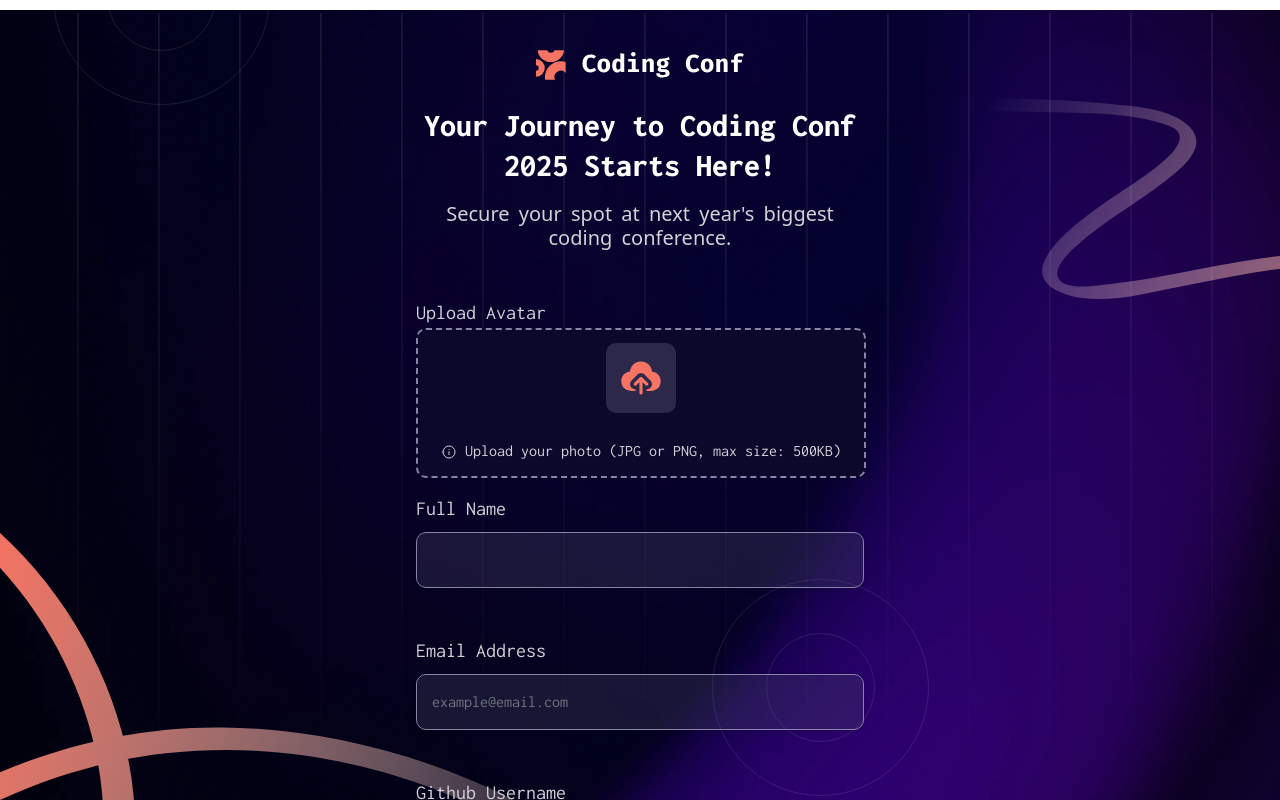
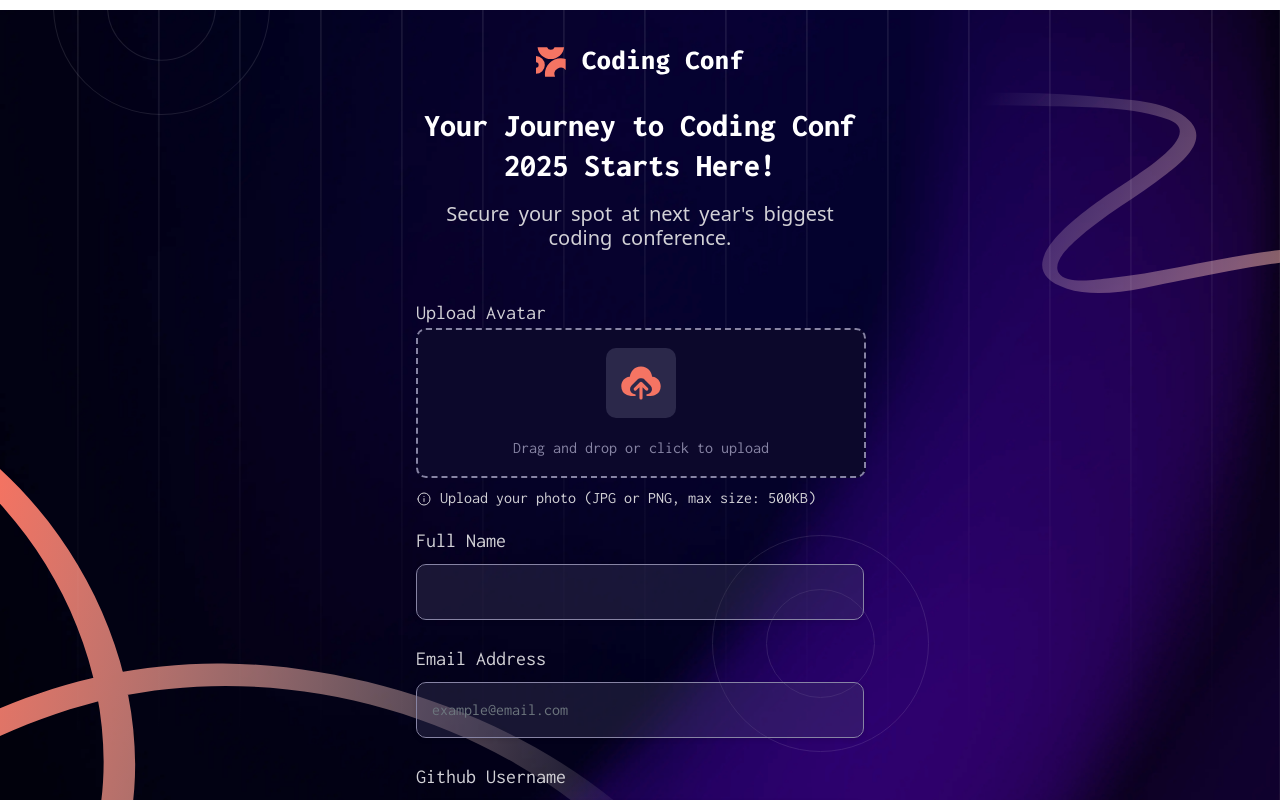
Before and after one commit to shivamsharma01/frontend-mentor-challenge, an Angular app: page /conference in a window 1280 px wide. Shown: the top 800 px of the page. Built offline with nearby package versions, Linux system fonts and the light colour scheme.

Commit message:
error handling

```diff
--- /dev/null
+++ b/src/app/conference-ticket/field-msg/field-msg.component.css
@@ -0,0 +1,22 @@
+:host {
+  --path-color: hsl(252 6% 83% / 1);
+  --stoke-color: #d2d1d6;
+}
+
+.upload-note {
+  color: var(--path-color);
+}
+
+.upload-note-svg {
+  stroke: var(--stoke-color);
+}
+
+.msg {
+  display: inline;
+}
+
+.error {
+  --path-color: var(--orange-500);
+  --stoke-color: var(--orange-500);
+  color: var(--orange-500);
+}
--- /dev/null
+++ b/src/app/conference-ticket/field-msg/field-msg.component.html
@@ -0,0 +1,24 @@
+<div class="upload-note m-auto mt-2" [class.error]="isError">
+  <svg
+    xmlns="http://www.w3.org/2000/svg"
+    width="16"
+    height="16"
+    fill="none"
+    viewBox="0 0 16 16"
+  >
+    <path
+      class="upload-note-svg"
+      stroke-linecap="round"
+      stroke-linejoin="round"
+      d="M2 8a6 6 0 1 0 12 0A6 6 0 0 0 2 8Z"
+    ></path>
+    <path fill="#D1D0D5" d="M8.004 10.462V7.596ZM8 5.57v-.042Z"></path>
+    <path
+      class="upload-note-svg"
+      stroke-linecap="round"
+      stroke-linejoin="round"
+      d="M8.004 10.462V7.596M8 5.569v-.042"
+    ></path>
+  </svg>
+  <p class="msg" [class.error]="isError">&nbsp;{{ msg }}</p>
+</div>
--- a/src/app/conference-ticket/main-page/main-page.component.css
+++ b/src/app/conference-ticket/main-page/main-page.component.css
@@ -122,8 +122,13 @@
 }
 
 .input-wrapper:hover::after,
-.input-wrapper input:focus::after {
+.input-wrapper:focus::after,
+.input-wrapper:focus-within::after {
   opacity: 1;
+}
+
+.avatar-wrapper:hover p {
+  color: var(--neutral-300);
 }
 
 label {
@@ -181,14 +186,6 @@ label {
   bottom: 0;
 }
 
-.upload-note {
-  color: hsl(252 6% 83% / 1);
-}
-
-.upload-note-svg {
-  stroke: #d2d1d6;
-}
-
 .btn-submit {
   width: 100%;
   border-radius: 12px;
--- a/src/app/conference-ticket/main-page/main-page.component.html
+++ b/src/app/conference-ticket/main-page/main-page.component.html
@@ -9,7 +9,7 @@
           Secure your spot at next year's biggest coding conference.
         </h2>
       </div>
-      <div class="main-content mb-5">
+      <div class="main-content mb-4">
         <form
           class="m-auto mt-5"
           [formGroup]="ticketForm"
@@ -31,39 +31,37 @@
                 type="file"
                 id="avatar"
                 class="form-control avatar-input m-auto"
-                formControlName="avatar"
                 (change)="onFileSelected($event)"
+                (drop)="onFileSelected($event)"
               />
-              <p class="upload-note m-auto">
-                <svg
-                  xmlns="http://www.w3.org/2000/svg"
-                  width="16"
-                  height="16"
-                  fill="none"
-                  viewBox="0 0 16 16"
-                >
-                  <path
-                    class="upload-note-svg"
-                    stroke-linecap="round"
-                    stroke-linejoin="round"
-                    d="M2 8a6 6 0 1 0 12 0A6 6 0 0 0 2 8Z"
-                  ></path>
-                  <path
-                    fill="#D1D0D5"
-                    d="M8.004 10.462V7.596ZM8 5.57v-.042Z"
-                  ></path>
-                  <path
-                    class="upload-note-svg"
-                    stroke-linecap="round"
-                    stroke-linejoin="round"
-                    d="M8.004 10.462V7.596M8 5.569v-.042"
-                  ></path>
-                </svg>
-                Upload your photo (JPG or PNG, max size: 500KB)
-              </p>
+              <p>Drag and drop or click to upload</p>
             </div>
+
+            @if (!ticketForm.controls['avatar'].value && !isSubmmited) {
+            <app-field-msg
+              [msg]="'Upload your photo (JPG or PNG, max size: 500KB)'"
+            />
+            } @else if(ticketForm.controls['avatar'].errors) {
+            @if(ticketForm.controls['avatar'].errors['fileTooLarge']) {
+            <app-field-msg
+              [msg]="'File too large. Please upload a photo under 500KB.'"
+              [isError]="true"
+            />
+            }@else if(ticketForm.controls['avatar'].errors['invalidFileType']) {
+            <app-field-msg
+              [msg]="'Invalid file format. Please upload JPG or PNG.'"
+              [isError]="true"
+            />
+            } @else {
+            <app-field-msg
+              [msg]="
+                'Required: Upload your photo (JPG or PNG, max size: 500KB)'
+              "
+              [isError]="true"
+            />
+            } }
           </div>
-          <div class="form-group Inconsolata mb-5">
+          <div class="form-group Inconsolata mb-4">
             <label for="name">Full Name</label>
             <div class="input-wrapper mt-2">
               <input
@@ -73,8 +71,22 @@
                 formControlName="fullName"
               />
             </div>
+              @if (ticketForm.controls['fullName'].touched && ticketForm.controls['fullName'].errors) {
+              @if(ticketForm.controls['fullName'].errors['required']) {
+              <app-field-msg
+                [msg]="'Please enter your full name.'"
+                [isError]="true"
+              />
+              } @else {
+              <app-field-msg
+                [msg]="
+                  'Full Name must be at least 3 characters long and contain only letters.'
+                "
+                [isError]="true"
+              />
+              } }
           </div>
-          <div class="form-group Inconsolata mb-5">
+          <div class="form-group Inconsolata mb-4">
             <label for="email">Email Address</label>
             <div class="input-wrapper mt-2">
               <input
@@ -85,8 +97,22 @@
                 formControlName="email"
               />
             </div>
-          </div>
-          <div class="form-group" class="Inconsolata mb-5">
+              @if (ticketForm.controls['email'].touched && ticketForm.controls['email'].errors) {
+                @if(ticketForm.controls['email'].errors['required']) {
+                <app-field-msg
+                  [msg]="'Email address is required.'"
+                  [isError]="true"
+                />
+                } @else {
+                <app-field-msg
+                  [msg]="
+                    'Please enter a valid email address.'
+                  "
+                  [isError]="true"
+                />
+                } }
+            </div>
+          <div class="form-group" class="Inconsolata mb-4">
             <label for="github">Github Username</label>
             <div class="input-wrapper mt-2">
               <input
@@ -97,7 +123,21 @@
                 formControlName="githubAccountId"
               />
             </div>
-          </div>
+              @if (ticketForm.controls['githubAccountId'].touched && ticketForm.controls['githubAccountId'].errors) {
+                @if(ticketForm.controls['githubAccountId'].errors['required']) {
+                <app-field-msg
+                  [msg]="'Github Account ID is required.'"
+                  [isError]="true"
+                />
+                } @else {
+                <app-field-msg
+                  [msg]="
+                    'Github Account ID must be at least 5 characters long.'
+                  "
+                  [isError]="true"
+                />
+                } }
+            </div>
           <div class="text-center m-auto">
             <button class="btn btn-submit Inconsolata w-800" type="submit">
               Generate My Ticket
--- a/src/app/conference-ticket/main-page/main-page.component.ts
+++ b/src/app/conference-ticket/main-page/main-page.component.ts
@@ -1,15 +1,18 @@
+import { CommonModule } from '@angular/common';
 import { Component } from '@angular/core';
 import {
   FormControl,
   FormGroup,
   ReactiveFormsModule,
-  ValidatorFn,
   Validators,
 } from '@angular/forms';
+import { FieldMsgComponent } from '../field-msg/field-msg.component';
+
+const maxSize = 500 * 1024; // 500KB
 
 @Component({
   selector: 'app-main-page',
-  imports: [ReactiveFormsModule],
+  imports: [ReactiveFormsModule, CommonModule, FieldMsgComponent],
   templateUrl: './main-page.component.html',
   styleUrl: './main-page.component.css',
 })
@@ -17,6 +20,7 @@ export class MainPageComponent {
   ticketForm!: FormGroup;
   selectedImage: File | null = null;
   previewUrl: string | null = null;
+  isSubmmited = false;
 
   ngOnInit() {
     this.ticketForm = new FormGroup({
@@ -36,55 +40,54 @@ export class MainPageComponent {
   generateTicket() {
     console.log(this.ticketForm.value);
     console.log(this.ticketForm.valid);
-    console.log(this.ticketForm.errors);
+    this.isSubmmited = true;
+    if (this.ticketForm.valid) {
+      console.log('valid');
+    } else {
+      this.ticketForm.markAllAsTouched();
+    }
   }
 
   fileValidator(control: any): { [key: string]: boolean } | null {
+    console.log('fileValidator');
     const file = control.value;
-    if (file) {
-      const maxSize = 5 * 1024 * 1024; // 5MB
-      const allowedTypes = ['image/jpeg', 'image/png'];
-
-      if (!allowedTypes.includes(file.type)) {
+    if (file instanceof File) {
+      const allowedTypes = ['jpeg', 'jpg', 'png'];
+      const format = file.name.split('.').pop()?.toLowerCase();
+      console.log(format);
+      console.log('checking format');
+      if (!format || !allowedTypes.includes(format)) {
         return { invalidFileType: true };
       }
+
+      console.log('checking size');
       if (file.size > maxSize) {
+        console.log('too large');
+
         return { fileTooLarge: true };
       }
+      return null;
     }
-    return null;
+    return { required: true };
   }
 
   onFileSelected(event: Event): void {
+    this.previewUrl = null;
+    this.selectedImage = null;
+    this.ticketForm.patchValue({ image: null });
     const input = event.target as HTMLInputElement;
+    console.log('onFileSelected');
+
     if (input.files && input.files.length > 0) {
       const file = input.files[0];
-
       this.selectedImage = file;
-      this.ticketForm.patchValue({ image: file });
-      this.ticketForm.get('image')?.updateValueAndValidity();
-
-      // Preview the image
+      this.ticketForm.patchValue({ avatar: file });
       const reader = new FileReader();
       reader.onload = () => {
         this.previewUrl = reader.result as string;
       };
       reader.readAsDataURL(file);
+      this.ticketForm.get('avatar')?.updateValueAndValidity();
     }
   }
 }
-
-// export function requiredFileType(allowedTypes: string[]) {
-//   return (control: FormControl) => {
-//     const file = control.value;
-//     if (file) {
-//       const extension = file.name.split('.')[1].toLowerCase();
-//       if (!allowedTypes.find((type) => type.toLowerCase() === extension)) {
-//         return {
-//           requiredFileType: true,
-//         };
-//       }
-//     }
-//     return null;
-//   };
-// }
```
Also changed, not shown: src/app/conference-ticket/field-msg/field-msg.component.ts (added, +12 -0 lines).
